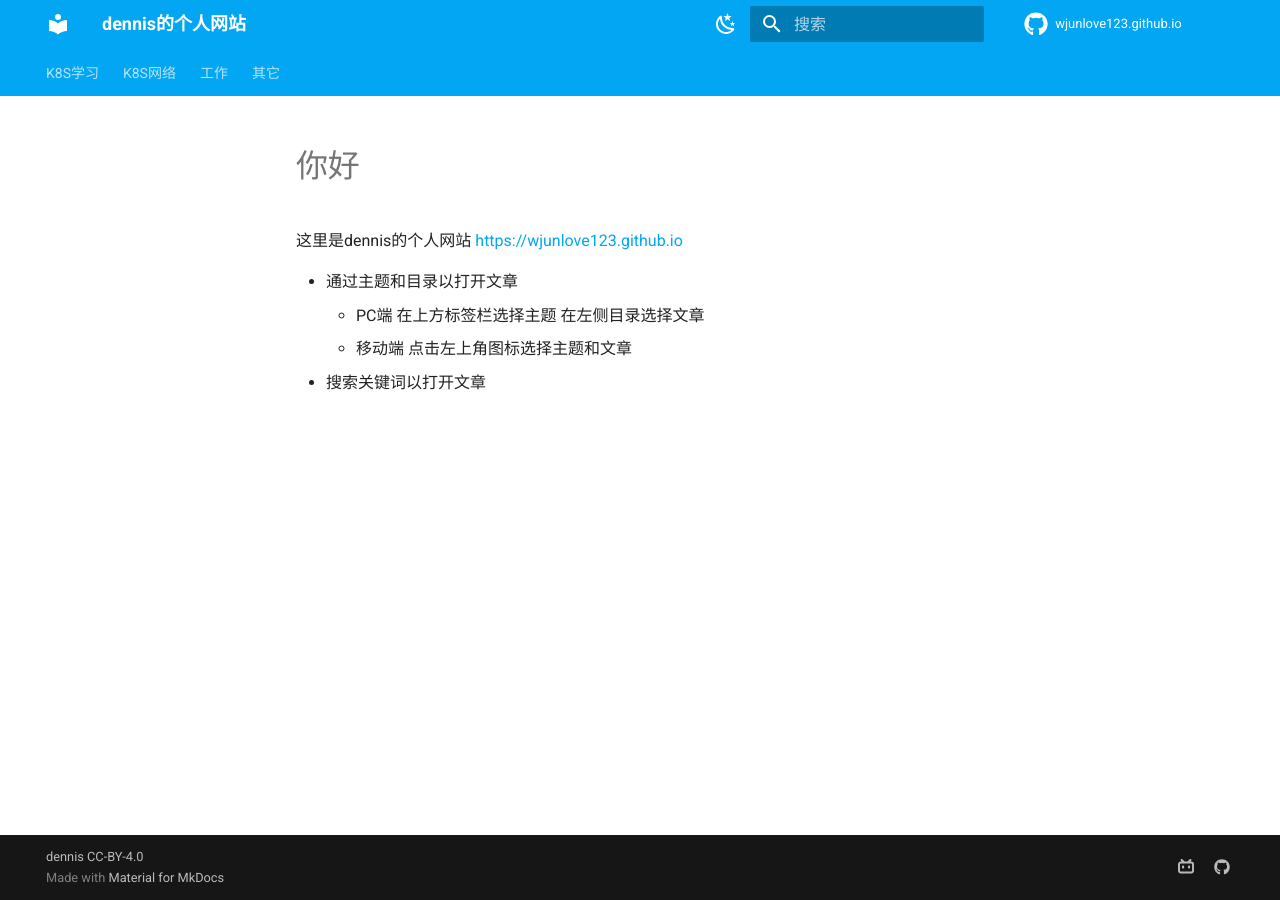
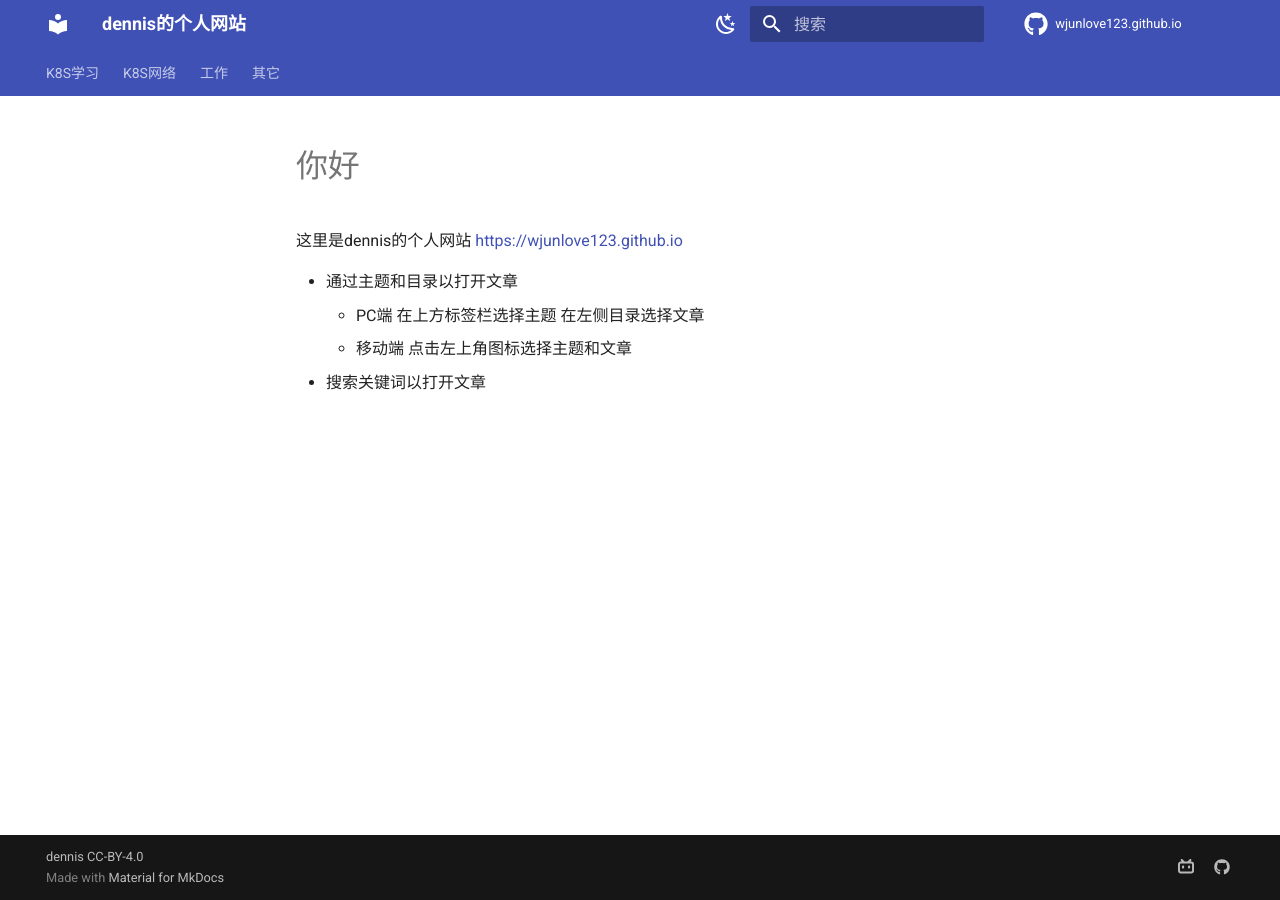
Before and after one commit to wjunlove123/wjunlove123.github.io, an MkDocs documentation site: the page built from docs/index.md, in a window 1280 px wide. Built offline with MkDocs 1.6.1 and Material for MkDocs 9.7.7, drawn with Linux system fonts in a browser that asks for light colours; comment, search, counter and statistics services are not loaded.

Commit message:
20230221

```diff
--- a/mkdocs.yml
+++ b/mkdocs.yml
@@ -21,7 +21,7 @@ theme:
   name: material
   palette:
     - scheme: default # 日间模式
-      primary: light blue # 上方的
+      primary: indigo # 上方的
       accent: orange # 链接等可交互元件的高亮色
       toggle:
         icon: material/weather-night # 图标
```
